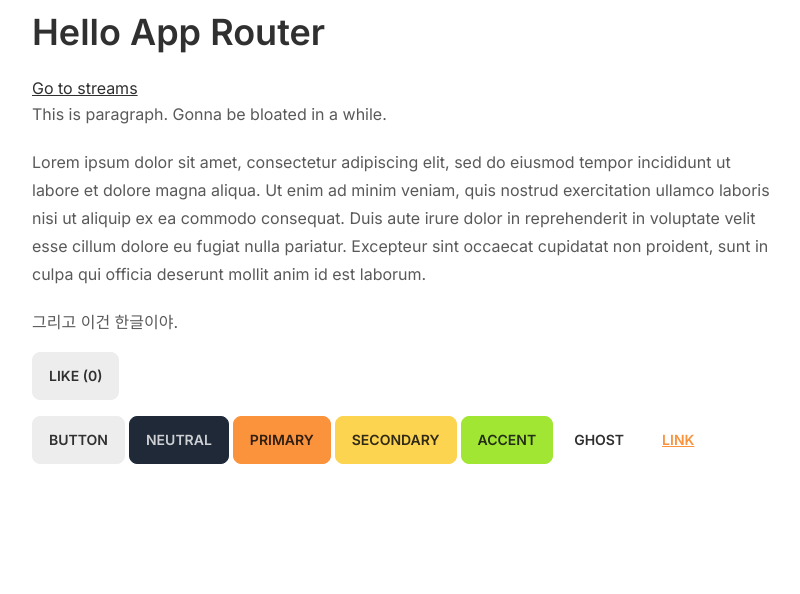
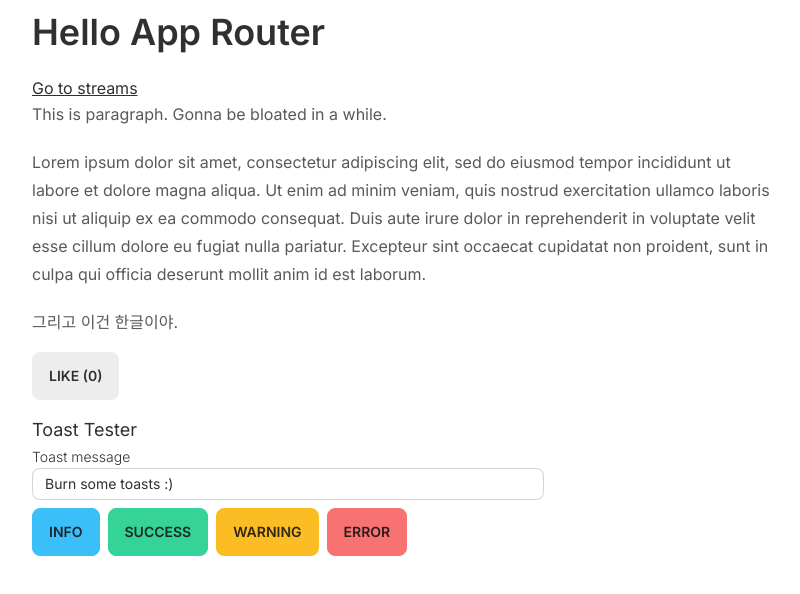
Before and after one commit to isutare412/bloated, a Next.js app in the folder ui/: page / in a window 1280 px wide. Shown: the top 594 px of the page, without its empty margins (236-1036 px from the left). Built offline with nearby package versions, Linux system fonts and the light colour scheme.

Commit message:
feat: toast emiiter to test toasts

```diff
--- a/ui/src/app/page.tsx
+++ b/ui/src/app/page.tsx
@@ -1,6 +1,7 @@
 import Link from 'next/link'
 import { LikeButton } from '@/components/likeButton'
 import { PageTitle } from '@/components/titles'
+import { ToastEmitter } from '@/components/toastEmiter'
 
 export default function Home() {
   return (
@@ -25,14 +26,8 @@ export default function Home() {
       <div className="mt-4">
         <LikeButton />
       </div>
-      <div className="mt-4 flex flex-wrap gap-1">
-        <button className="btn">Button</button>
-        <button className="btn-neutral btn">Neutral</button>
-        <button className="btn-primary btn">Primary</button>
-        <button className="btn-secondary btn">Secondary</button>
-        <button className="btn-accent btn">Accent</button>
-        <button className="btn-ghost btn">Ghost</button>
-        <button className="btn-link btn">Link</button>
+      <div className="mt-4">
+        <ToastEmitter />
       </div>
     </>
   )
--- /dev/null
+++ b/ui/src/components/toastEmiter.tsx
@@ -0,0 +1,55 @@
+'use client'
+
+import { FC, useState } from 'react'
+import { useAppDispatch } from '@/lib/redux/hooks'
+import { addToast } from '@/lib/redux/toast/slice'
+
+export const ToastEmitter: FC = () => {
+  const dispatch = useAppDispatch()
+
+  const [message, setMessage] = useState('Burn some toasts :)')
+
+  return (
+    <div>
+      <span className="text-lg">Toast Tester</span>
+      <div>
+        <label className="text-xs font-light">
+          <span className="label-text">Toast message</span>
+        </label>
+        <input
+          type="text"
+          placeholder="Type here"
+          onChange={(event) => setMessage(event.target.value)}
+          value={message}
+          className="input-bordered input input-sm block w-full max-w-lg"
+        />
+      </div>
+      <div className="mt-2 flex flex-wrap gap-2">
+        <button
+          onClick={() => dispatch(addToast({ message, level: 'info' }))}
+          className="btn-info btn"
+        >
+          Info
+        </button>
+        <button
+          onClick={() => dispatch(addToast({ message, level: 'success' }))}
+          className="btn-success btn"
+        >
+          Success
+        </button>
+        <button
+          onClick={() => dispatch(addToast({ message, level: 'warning' }))}
+          className="btn-warning btn"
+        >
+          Warning
+        </button>
+        <button
+          onClick={() => dispatch(addToast({ message, level: 'error' }))}
+          className="btn-error btn"
+        >
+          Error
+        </button>
+      </div>
+    </div>
+  )
+}
```
